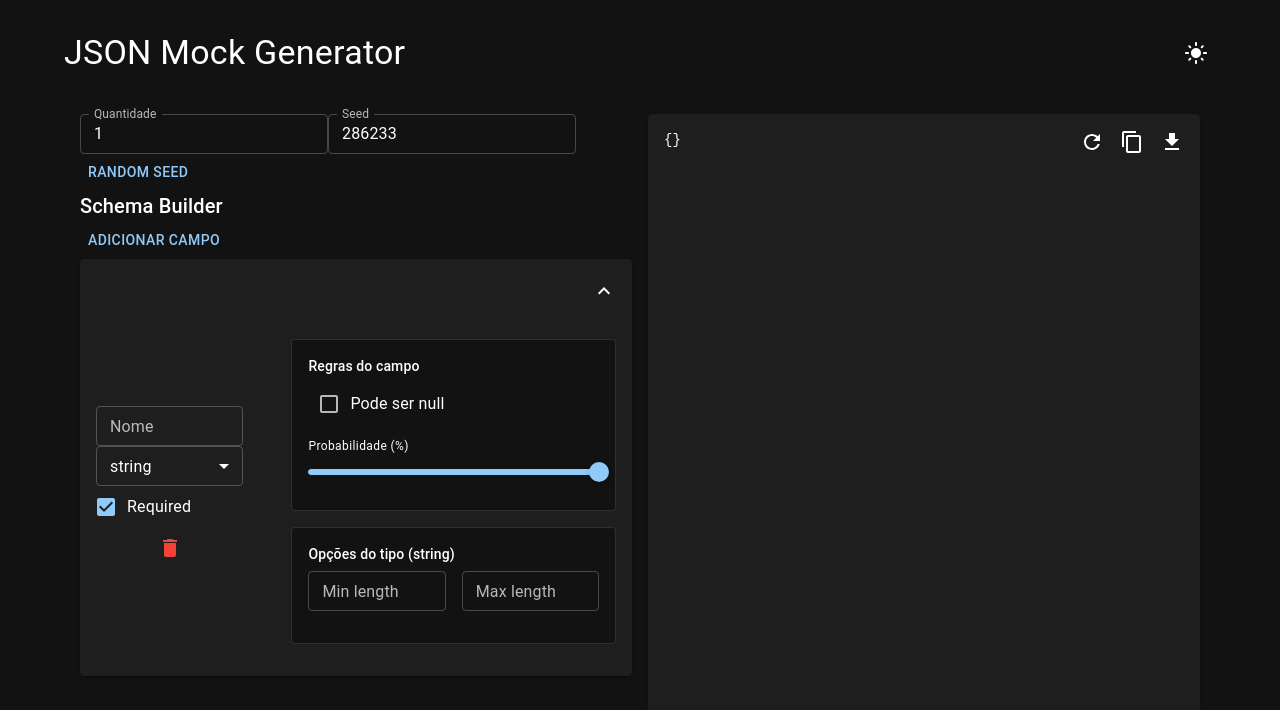
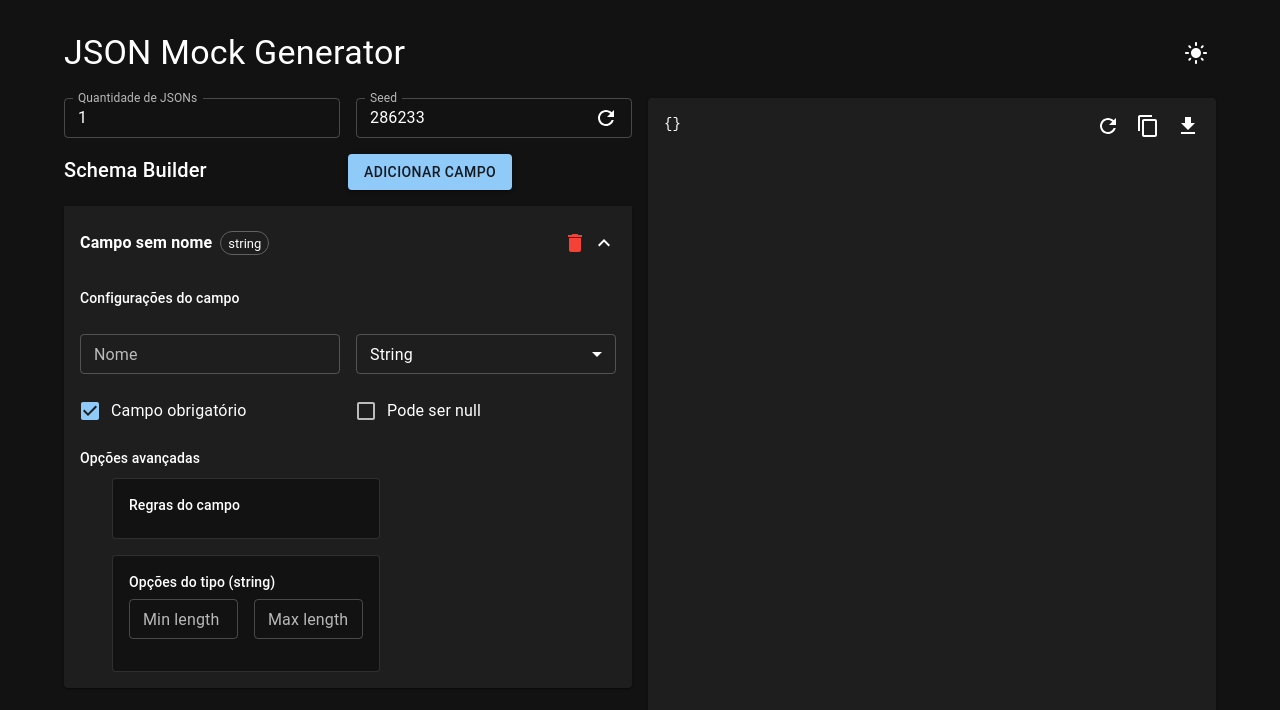
Before and after one commit to Igor713/mocka-json, a Next.js app: page / in a window 1280 px wide. Both pictures are taken after a click on the button "ADICIONAR CAMPO". Shown: the top 710 px of the page. Built offline with nearby package versions, Linux system fonts and the light colour scheme; what @mui/material-nextjs would draw is missing.

Commit message:
refactor components position

```diff
--- a/src/app/page.tsx
+++ b/src/app/page.tsx
@@ -1,6 +1,6 @@
 'use client'
 
-import { Container, Stack, Typography, Button, Paper, Grid, Snackbar, TextField } from '@mui/material'
+import { Container, Stack, Typography, Button, Paper, Grid, Snackbar, TextField, InputAdornment, Tooltip } from '@mui/material'
 import { ThemeToggle } from '@/components/ThemeToggle/ThemeToggle'
 import { generateJson } from '@/core/generator/generateJson'
 import { useEffect, useMemo, useState } from 'react'
@@ -9,6 +9,7 @@ import { JsonPreview } from '@/components/JsonPreview/JsonPreview'
 import { UIField } from '@/core/schema/uiTypes'
 import { convertUIToSchema } from '@/core/schema/convert'
 import { createRandom } from '@/core/generator/random'
+import { Refresh } from '@mui/icons-material'
 
 export default function Home() {
   const [fields, setFields] = useState<UIField[]>([])
@@ -85,12 +86,15 @@ export default function Home() {
           <ThemeToggle />
         </Stack>
 
-        <Grid container spacing={2} sx={{ height: '100vh', p: 2 }}>
+        <Grid container spacing={2} sx={{ height: '100vh' }}>
+          <Grid size={6}>
+            <Grid container spacing={2}>
               <Grid size={6}>
                 <TextField
-              label="Quantidade"
+                  label="Quantidade de JSONs"
                   type="number"
                   size="small"
+                  sx={{ width: '100%' }}
                   value={count}
                   slotProps={{
                     htmlInput: {
@@ -100,22 +104,34 @@ export default function Home() {
                   }}
                   onChange={(e) => setCount(Number(e.target.value) || 1)}
                 />
+              </Grid>
 
+              <Grid size={6}>
                 <TextField
                   label="Seed"
                   size="small"
                   value={seed}
-
+                  sx={{ width: '100%' }}
                   onChange={(e) =>
                     setSeed(Number(e.target.value) || 0)
                   }
+                  slotProps={{
+                    input: {
+                      endAdornment:
+                        <InputAdornment
+                          position='end'
+                          onClick={() => setSeed(Math.floor(Math.random() * 1_000_000))}
+                          sx={{ cursor: 'pointer' }}
+                        >
+                          <Tooltip title='Atualizar seed'>
+                            <Refresh />
+                          </Tooltip>
+                        </InputAdornment>
+                    }
+                  }}
                 />
-
-            <Button onClick={() =>
-              setSeed(Math.floor(Math.random() * 1_000_000))
-            }>
-              Random seed
-            </Button>
+              </Grid>
+            </Grid>
 
             <SchemaBuilder
               fields={fields}
--- a/src/components/SchemaBuilder/FIeldOptions.tsx
+++ b/src/components/SchemaBuilder/FIeldOptions.tsx
@@ -27,21 +27,7 @@ export function FieldOptions({ field, onChange }: Props) {
         </Typography>
 
         <Stack spacing={1}>
-          <FormControlLabel
-            control={
-              <Checkbox
-                checked={field.nullable ?? false}
-                onChange={(e) =>
-                  onChange({
-                    ...field,
-                    nullable: e.target.checked,
-                  })
-                }
-              />
-            }
-            label="Pode ser null"
-          />
-
+          {!field.required && (
             <Box>
               <Typography variant="caption">
                 Probabilidade (%)
@@ -60,6 +46,8 @@ export function FieldOptions({ field, onChange }: Props) {
                 valueLabelDisplay="auto"
               />
             </Box>
+          )}
+
         </Stack>
       </Paper>
 
--- a/src/components/SchemaBuilder/FieldRow.tsx
+++ b/src/components/SchemaBuilder/FieldRow.tsx
@@ -2,61 +2,148 @@
 
 import { UIField } from "@/core/schema/uiTypes";
 import { Delete, ExpandMore } from "@mui/icons-material";
-import { Accordion, AccordionDetails, AccordionSummary, Box, Checkbox, FormControlLabel, IconButton, MenuItem, Select, TextField, Typography } from "@mui/material";
+import {
+  Accordion,
+  AccordionDetails,
+  AccordionSummary,
+  Box,
+  Checkbox,
+  Divider,
+  FormControlLabel,
+  Grid,
+  IconButton,
+  MenuItem,
+  Select,
+  TextField,
+  Typography,
+  Chip
+} from "@mui/material";
 import { FieldOptions } from "./FIeldOptions";
 
 interface Props {
-  field: UIField,
-  onChange: (field: UIField) => void,
+  field: UIField
+  onChange: (field: UIField) => void
   onRemove: () => void
 }
 
 export function FieldRow({ field, onChange, onRemove }: Props) {
   return (
-    <Accordion defaultExpanded>
-      <AccordionSummary
-        expandIcon={<ExpandMore />}
-        aria-controls="panel1-content"
-        id="panel1-header"
+    <Accordion defaultExpanded sx={{ mt: 2 }}>
+      <AccordionSummary expandIcon={<ExpandMore />}>
+        <Box
+          display="flex"
+          alignItems="center"
+          justifyContent="space-between"
+          width="100%"
+          gap={2}
         >
-        <Typography component="span">{field.name}</Typography>
+          <Box display="flex" alignItems="center" gap={1}>
+            <Typography fontWeight={600}>
+              {field.name || 'Campo sem nome'}
+            </Typography>
+
+            <Chip
+              size="small"
+              label={field.type}
+              variant="outlined"
+            />
+          </Box>
+
+          <IconButton
+            size="small"
+            color="error"
+            onClick={(e) => {
+              e.stopPropagation()
+              onRemove()
+            }}
+          >
+            <Delete />
+          </IconButton>
+        </Box>
       </AccordionSummary>
+
       <AccordionDetails>
+        <Grid container spacing={2}>
+          <Typography variant="subtitle2" mb={1}>
+            Configurações do campo
+          </Typography>
 
-        <Box display={'flex'} gap={2} alignItems={'center'} mb={2}>
-          <Box display={'flex'} flexDirection={'column'}>
+          <Grid container size={12} spacing={2}>
+            <Grid size={6}>
               <TextField
                 label="Nome"
                 size="small"
+                sx={{ width: '100%' }}
                 value={field.name}
-              onChange={(e) => onChange({ ...field, name: e.target.value })} />
+                onChange={(e) =>
+                  onChange({ ...field, name: e.target.value })
+                }
+              />
+            </Grid>
 
+            <Grid size={6}>
               <Select
                 size="small"
+                sx={{ width: '100%' }}
                 value={field.type}
-              onChange={(e) => onChange({ ...field, type: e.target.value as any })}
+                onChange={(e) =>
+                  onChange({ ...field, type: e.target.value as any })
+                }
               >
-              <MenuItem value="id">id</MenuItem>
-              <MenuItem value="string">string</MenuItem>
-              <MenuItem value="number">number</MenuItem>
-              <MenuItem value="boolean">boolean</MenuItem>
-              <MenuItem value="date">date</MenuItem>
-              <MenuItem value="array">array</MenuItem>
+                <MenuItem value="id">ID</MenuItem>
+                <MenuItem value="string">String</MenuItem>
+                <MenuItem value="number">Number</MenuItem>
+                <MenuItem value="boolean">Boolean</MenuItem>
+                <MenuItem value="date">Date</MenuItem>
+                <MenuItem value="array">Array</MenuItem>
               </Select>
+            </Grid>
 
+            <Grid size={6}>
               <FormControlLabel
-              control={<Checkbox
+                control={
+                  <Checkbox
                     checked={field.required}
-                onChange={(e) => onChange({ ...field, required: e.target.checked })} />}
-              label="Required" />
+                    onChange={(e) =>
+                      onChange({
+                        ...field,
+                        required: e.target.checked
+                      })
+                    }
+                  />
+                }
+                label="Campo obrigatório"
+              />
+            </Grid>
 
-            <IconButton color="error" onClick={onRemove}>
-              <Delete />
-            </IconButton>
-          </Box>
+            <Grid size={6}>
+              <FormControlLabel
+                control={
+                  <Checkbox
+                    checked={field.nullable ?? false}
+                    onChange={(e) =>
+                      onChange({
+                        ...field,
+                        nullable: e.target.checked,
+                      })
+                    }
+                  />
+                }
+                label="Pode ser null"
+              />
+            </Grid>
+          </Grid>
 
+          <Grid size={6}>
+            <Typography variant="subtitle2" mb={1}>
+              Opções avançadas
+            </Typography>
+
+            <Box minWidth={300}>
               <FieldOptions field={field} onChange={onChange} />
             </Box>
+          </Grid>
+        </Grid>
       </AccordionDetails>
     </Accordion>
   )
--- a/src/components/SchemaBuilder/SchemaBuilder.tsx
+++ b/src/components/SchemaBuilder/SchemaBuilder.tsx
@@ -1,7 +1,7 @@
 
 'use client'
 
-import { Box, Button, Typography } from '@mui/material'
+import { Button, Grid, Typography } from '@mui/material'
 import { nanoid } from 'nanoid'
 import { UIField } from '@/core/schema/uiTypes'
 import { FieldRow } from './FieldRow'
@@ -25,12 +25,27 @@ export function SchemaBuilder({ fields, setFields }: Props) {
   }
 
   return (
-    <Box>
-      <Typography variant="h6">Schema Builder</Typography>
+    <Grid
+      id='schema-builder'
+      container
+      mt={2}
+    >
+      <Grid size={6}>
+        <Typography
+          variant="h6"
+        >
+          Schema Builder
+        </Typography>
+      </Grid>
 
-      <Button onClick={addField}>
-        Adicionar campo
-      </Button>
+      <Grid size={6}>
+        <Button
+          variant='contained'
+          onClick={addField}
+        >
+          Adicionar campo
+        </Button>
+      </Grid>
 
       {fields.map(field => (
         <FieldRow
@@ -50,6 +65,6 @@ export function SchemaBuilder({ fields, setFields }: Props) {
           }
         />
       ))}
-    </Box>
+    </Grid>
   )
 }
```
Lines whose indentation alone changed are shown as unchanged.
